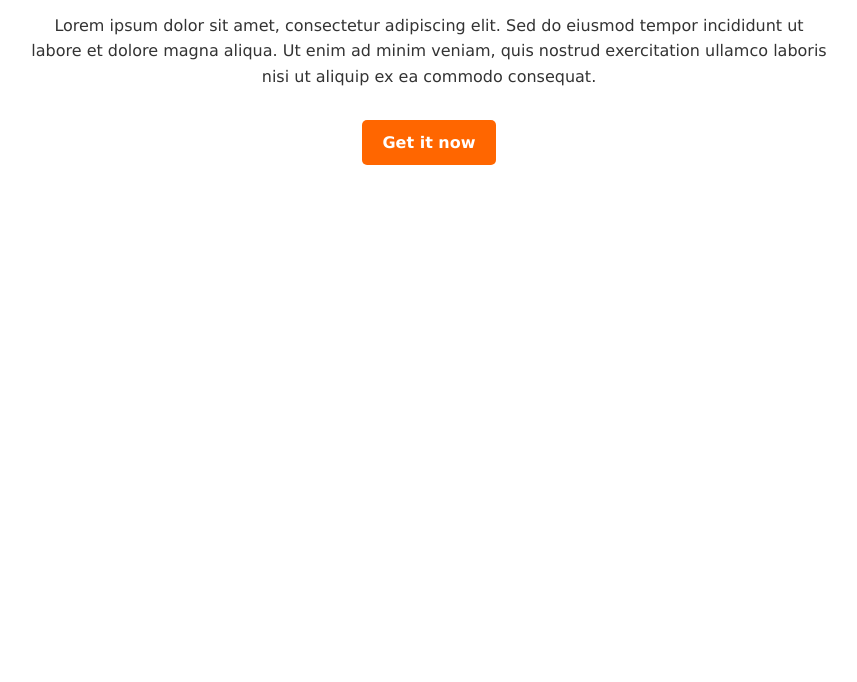
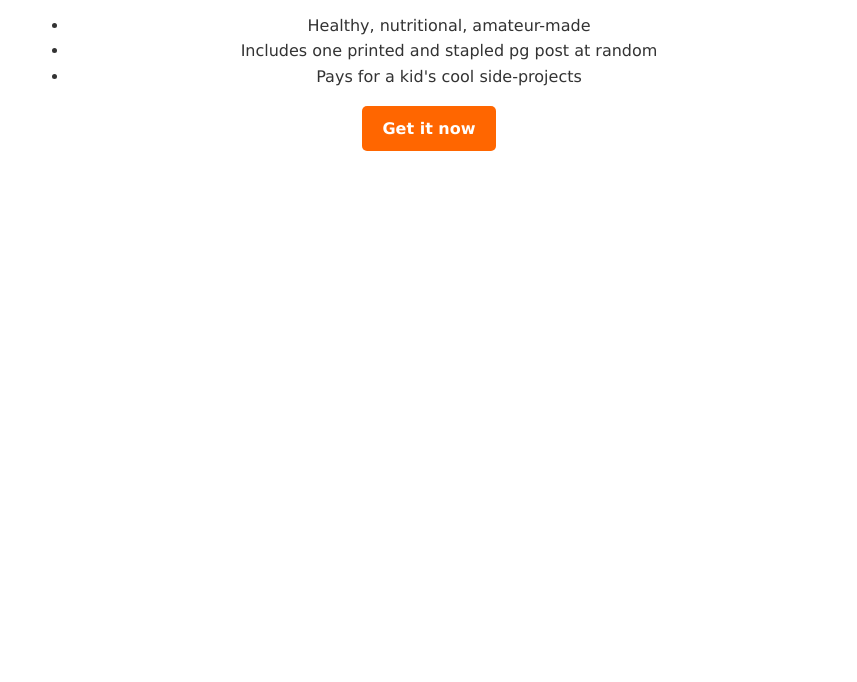
Before and after one commit to AlabasterMongelbrock/alabastermongelbrock.github.io, a plain HTML site: page index.html in a window 1280 px wide. Shown: the part 118-800 px from the top of the page, without its empty margins (211-1068 px from the left). Drawn offline with Linux system fonts and the light colour scheme.

Commit message:
Update index.html

```diff
--- a/index.html
+++ b/index.html
@@ -39,7 +39,10 @@
 </head>
 <body>
     <h1>Paul Graham Crackers</h1>
-    <p>Lorem ipsum dolor sit amet, consectetur adipiscing elit. Sed do eiusmod tempor incididunt ut labore et dolore magna aliqua. Ut enim ad minim veniam, quis nostrud exercitation ullamco laboris nisi ut aliquip ex ea commodo consequat.</p>
-    <a href="mailto:croissanthology@gmail.com?subject=Acquiring%20a%20box%20of%20Paul%20Graham%20Crackers&body=For%20years%2C%20this%20pun%20went%20without%20exploitation.%20But%20at%20long%20last%2C%20in%20the%20form%20of%20a%20Frenchman%20messing%20around%20on%20GitHub%20mobile%20during%20the%20horrendously%20mandatory%20opening%20ceremony%20of%20his%20uni%2C%20Earth%20gives%20rise%20to%20its%20long-foretold%20magnum%20opus.%0A%0ASend%20this%20email%20and%20I%20will%20send%20you%20a%20box%20of%20Paul%20Graham%20crackers%2C%20with%20one%20surprise%20Paul%20Graham%20essay%20inside.%0A%0AThese%20crackers%20will%20not%20be%20excellent%3B%20my%20cooking%20is%20not%20fantastic.%20They%20will%20cost%20a%20lot%3A%20the%20opportunity%20cost%20is%20high%2C%20the%20post%20office%20goes%20crazy%2C%20and%20dozens%20of%20blades%20of%20wheat%20will%20be%20sacrificed%20in%20the%20dark%20ritual%20behind%20wheat%20flour%20creation.%0A%0AHOWEVER.%20For%20only%20%2440%20%2B%20delivery%2C%20you%20get%20to%20put%20this%20on%20your%20bookshelf.%20You%20get%20to%20be%20among%20the%20first.%20You%20get%20a%20little%20serial%20number%20in%20the%20low%20dozens.%20I%20don't%20know%20about%20you%2C%20but%20that%20seems%20tempting.%0A%0AEmail%20me%20the%20address%20you%20want%20this%20shipped%20to%20and%20I'll%20check%20postal%20costs%20and%20bill%20you%20with%20PayPal.">Get it now</a>
+        <ul>
+            <li>Healthy, nutritional, amateur-made</li>
+            <li>Includes one printed and stapled pg post at random</li>
+            <li>Pays for a kid's cool side-projects</li>
+        </ul>    <a href="mailto:croissanthology@gmail.com?subject=Acquiring%20a%20box%20of%20Paul%20Graham%20Crackers&body=For%20years%2C%20this%20pun%20went%20without%20exploitation.%20But%20at%20long%20last%2C%20in%20the%20form%20of%20a%20Frenchman%20messing%20around%20on%20GitHub%20mobile%20during%20the%20horrendously%20mandatory%20opening%20ceremony%20of%20his%20uni%2C%20Earth%20gives%20rise%20to%20its%20long-foretold%20magnum%20opus.%0A%0ASend%20this%20email%20and%20I%20will%20send%20you%20a%20box%20of%20Paul%20Graham%20crackers%2C%20with%20one%20surprise%20Paul%20Graham%20essay%20inside.%0A%0AThese%20crackers%20will%20not%20be%20excellent%3B%20my%20cooking%20is%20not%20fantastic.%20They%20will%20cost%20a%20lot%3A%20the%20opportunity%20cost%20is%20high%2C%20the%20post%20office%20goes%20crazy%2C%20and%20dozens%20of%20blades%20of%20wheat%20will%20be%20sacrificed%20in%20the%20dark%20ritual%20behind%20wheat%20flour%20creation.%0A%0AHOWEVER.%20For%20only%20%2440%20%2B%20delivery%2C%20you%20get%20to%20put%20this%20on%20your%20bookshelf.%20You%20get%20to%20be%20among%20the%20first.%20You%20get%20a%20little%20serial%20number%20in%20the%20low%20dozens.%20I%20don't%20know%20about%20you%2C%20but%20that%20seems%20tempting.%0A%0AEmail%20me%20the%20address%20you%20want%20this%20shipped%20to%20and%20I'll%20check%20postal%20costs%20and%20bill%20you%20with%20PayPal.">Get it now</a>
 </body>
 </html>
```
